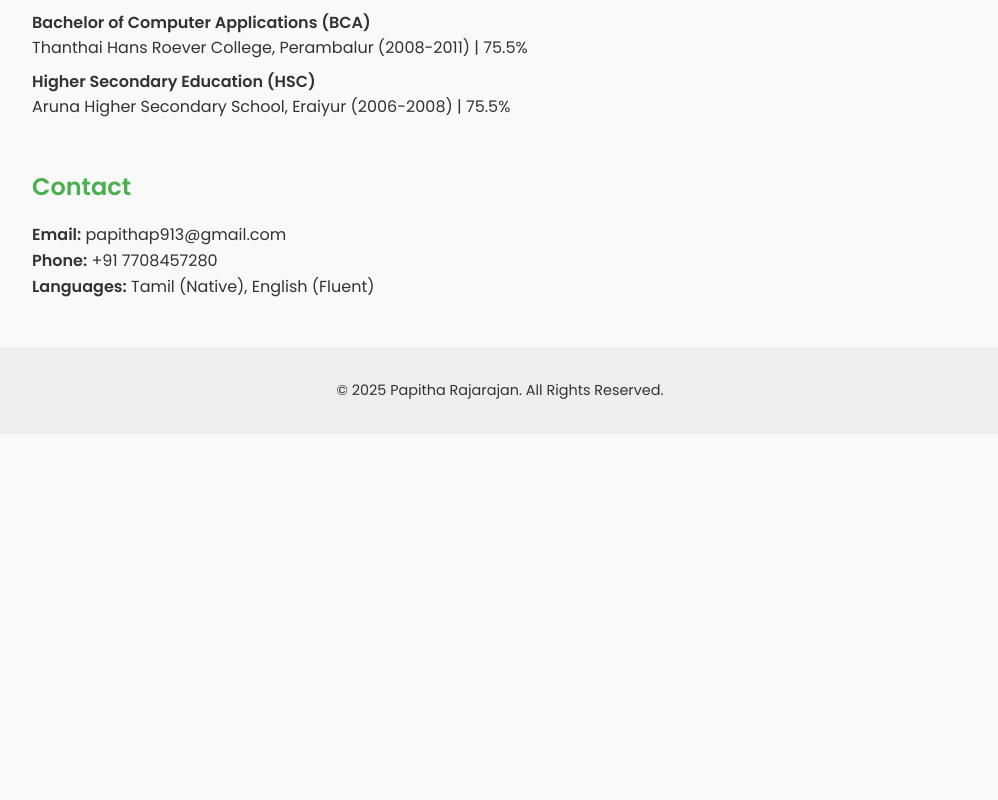
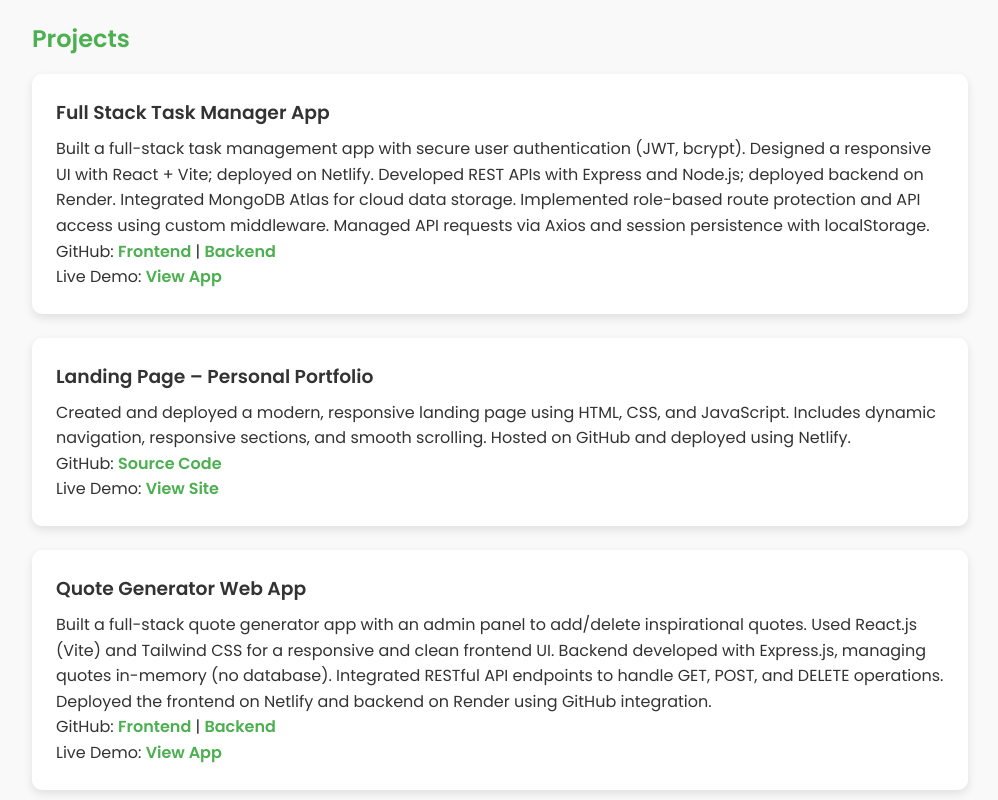
Before and after one commit to papithap913/papithaportfolio, a plain HTML site: page index.html in a window 1280 px wide. Shown: the part 1000-1800 px from the top of the page, without its empty margins (140-1138 px from the left). Before the commit the page ends 1434 px from the top, so only its background shows below. Drawn offline with Linux system fonts and the light colour scheme.

Commit message:
Update index.html

```diff
--- a/index.html
+++ b/index.html
@@ -8,7 +8,8 @@
   <style>
     * { margin: 0; padding: 0; box-sizing: border-box; }
     body { font-family: 'Poppins', sans-serif; background: #f9f9f9; color: #333; line-height: 1.6; }
-    header { background: #4CAF50; color: white; padding: 1.5rem 2rem; text-align: center; }
+    header { background: #4CAF50; color: white; padding: 2rem 2rem; text-align: center; }
+    header img { width: 140px; height: 140px; border-radius: 50%; border: 4px solid white; margin-bottom: 15px; }
     nav { margin-top: 10px; }
     nav a { color: white; margin: 0 10px; text-decoration: none; font-weight: bold; }
     .container { max-width: 1000px; margin: 2rem auto; padding: 0 2rem; }
@@ -16,6 +17,10 @@
     h2 { color: #4CAF50; margin-bottom: 1rem; }
     ul { list-style: none; }
     ul li { margin-bottom: 0.5rem; }
+    .project-card { background: #fff; padding: 1.5rem; margin-bottom: 1.5rem; border-radius: 10px; box-shadow: 0 4px 10px rgba(0,0,0,0.1); }
+    .project-card h3 { margin-bottom: 0.5rem; color: #333; }
+    .project-card a { color: #4CAF50; font-weight: bold; text-decoration: none; }
+    .project-card a:hover { text-decoration: underline; }
     footer { text-align: center; padding: 2rem 0; background: #eee; margin-top: 3rem; font-size: 0.9rem; }
     @media (max-width: 600px) {
       header { font-size: 1.2rem; }
@@ -27,11 +32,14 @@
 <body>
 
 <header>
+  <!-- Profile Image -->
+  <img src="WhatsApp Image 2025-08-16 at 16.39.12_6b477300.jpg" alt="Papitha Rajarajan">
   <h1>Papitha Rajarajan</h1>
   <p>Web Developer | MERN Stack Enthusiast</p>
   <nav>
     <a href="#about">About</a>
     <a href="#skills">Skills</a>
+    <a href="#projects">Projects</a>
     <a href="#education">Education</a>
     <a href="#contact">Contact</a>
   </nav>
@@ -70,6 +78,39 @@
     </ul>
   </section>
 
+  <section id="projects">
+    <h2>Projects</h2>
+
+    <div class="project-card">
+      <h3>Full Stack Task Manager App</h3>
+      <p>Built a full-stack task management app with secure user authentication (JWT, bcrypt). Designed a responsive UI with React + Vite; deployed on Netlify. Developed REST APIs with Express and Node.js; deployed backend on Render. Integrated MongoDB Atlas for cloud data storage. Implemented role-based route protection and API access using custom middleware. Managed API requests via Axios and session persistence with localStorage.</p>
+      <p>
+        GitHub: <a href="https://github.com/papithap913/task-manager-frontend" target="_blank">Frontend</a> |
+        <a href="https://github.com/papithap913/task-manager-backend" target="_blank">Backend</a><br>
+        Live Demo: <a href="https://delicate-ganache-6ed3fd.netlify.app/" target="_blank">View App</a>
+      </p>
+    </div>
+
+    <div class="project-card">
+      <h3>Landing Page – Personal Portfolio</h3>
+      <p>Created and deployed a modern, responsive landing page using HTML, CSS, and JavaScript. Includes dynamic navigation, responsive sections, and smooth scrolling. Hosted on GitHub and deployed using Netlify.</p>
+      <p>
+        GitHub: <a href="https://github.com/papithap913/portfolio-landing-page" target="_blank">Source Code</a><br>
+        Live Demo: <a href="https://portlanding.netlify.app/" target="_blank">View Site</a>
+      </p>
+    </div>
+
+    <div class="project-card">
+      <h3>Quote Generator Web App</h3>
+      <p>Built a full-stack quote generator app with an admin panel to add/delete inspirational quotes. Used React.js (Vite) and Tailwind CSS for a responsive and clean frontend UI. Backend developed with Express.js, managing quotes in-memory (no database). Integrated RESTful API endpoints to handle GET, POST, and DELETE operations. Deployed the frontend on Netlify and backend on Render using GitHub integration.</p>
+      <p>
+        GitHub: <a href="https://github.com/papithap913/quote-generator-frontend" target="_blank">Frontend</a> |
+        <a href="https://github.com/papithap913/quote-generator-backend" target="_blank">Backend</a><br>
+        Live Demo: <a href="https://quotege.netlify.app/" target="_blank">View App</a>
+      </p>
+    </div>
+  </section>
+
   <section id="education">
     <h2>Education</h2>
     <ul>
```
